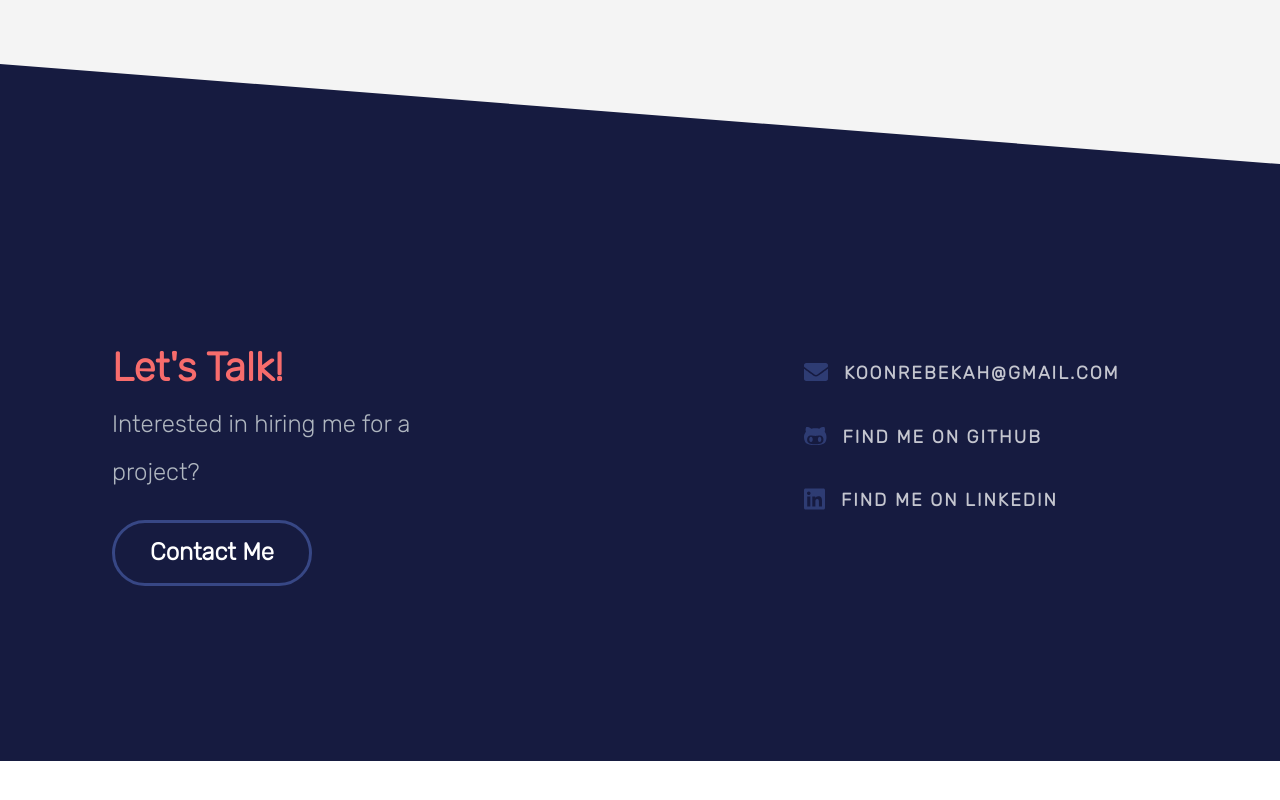
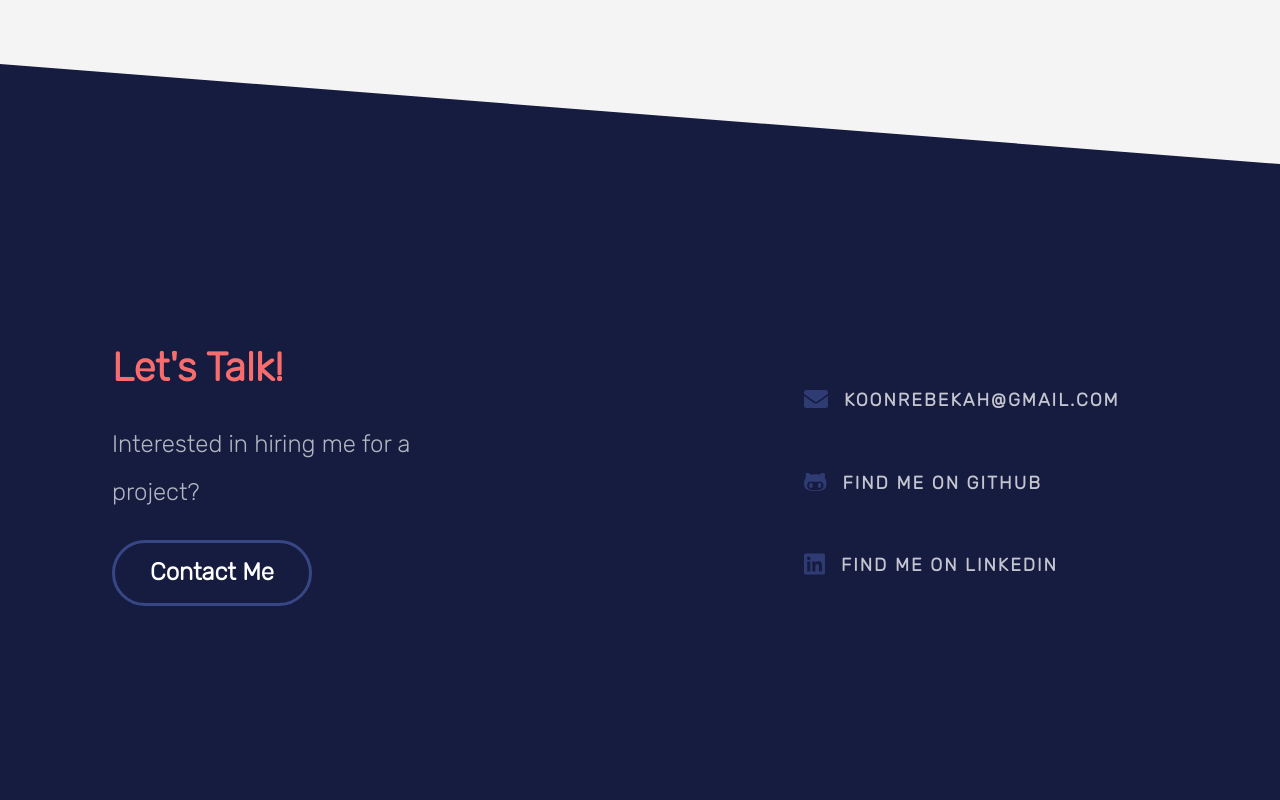
Before and after one commit to RebekahKoon/RebekahKoon, a Next.js app: page / in a window 1280 px wide. Shown: the part 2757-3557 px from the top of the page. Before the commit the page ends 3518 px from the top, so only its background shows below. Built offline with nearby package versions, Linux system fonts and the light colour scheme.

Commit message:
fix footer styling

```diff
--- a/src/components/Footer/Footer.js
+++ b/src/components/Footer/Footer.js
@@ -27,9 +27,11 @@ const Footer = () => {
           <FooterLink href="mailto: koonrebekah@gmail.com">
             <i className="fas fa-envelope fa-lg"></i>koonrebekah@gmail.com
           </FooterLink>
+          <br />
           <FooterLink href="https://github.com/RebekahKoon/">
             <i className="fab fa-github-alt fa-lg"></i>Find Me on GitHub
           </FooterLink>
+          <br />
           <FooterLink href="https://www.linkedin.com/in/rebekah-koon-b01a7214a/">
             <i className="fab fa-linkedin fa-lg"></i>Find Me on LinkedIn
           </FooterLink>
--- a/src/components/Footer/FooterStyle.js
+++ b/src/components/Footer/FooterStyle.js
@@ -4,6 +4,8 @@ import { ButtonBorder } from '../Button'
 export const FooterContainer = styled.div`
   width: 100%;
   padding: 11rem 0;
+  align-items: center;
+  align-content: center;
   justify-content: center;
   background: var(--darkerBlue);
   display: flex;
@@ -40,7 +42,7 @@ export const FooterLink = styled.a`
   margin: 0rem 1.25rem;
   position: relative;
   opacity: 0.75;
-  display: inline-block;
+  /* display: inline-block; */
 
   :hover {
     opacity: 1;
@@ -87,6 +89,7 @@ export const TopTriangle = styled.div`
 
 export const FooterColumn = styled.section`
   width: 30%;
+  display: flex;
   flex-direction: column;
   color: var(--lightGray);
 `
```
